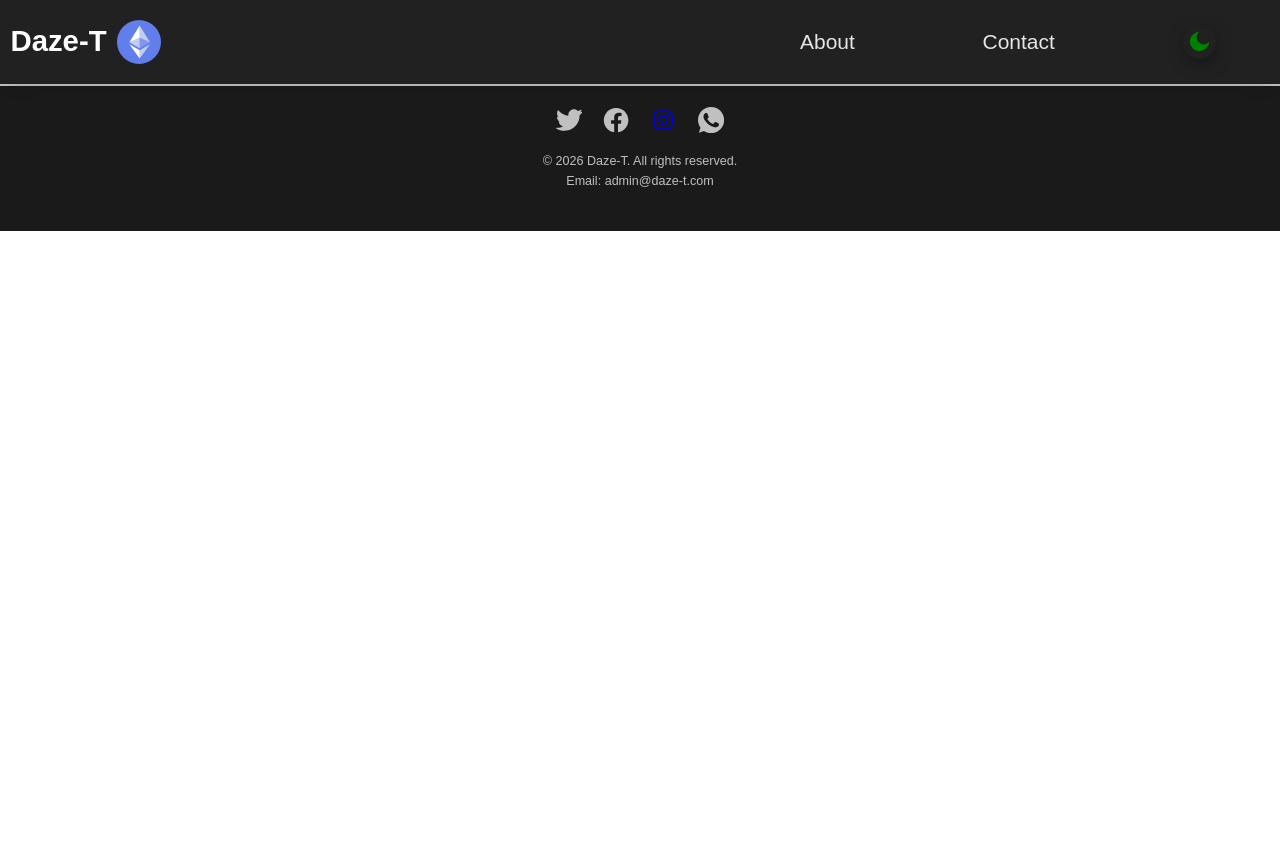
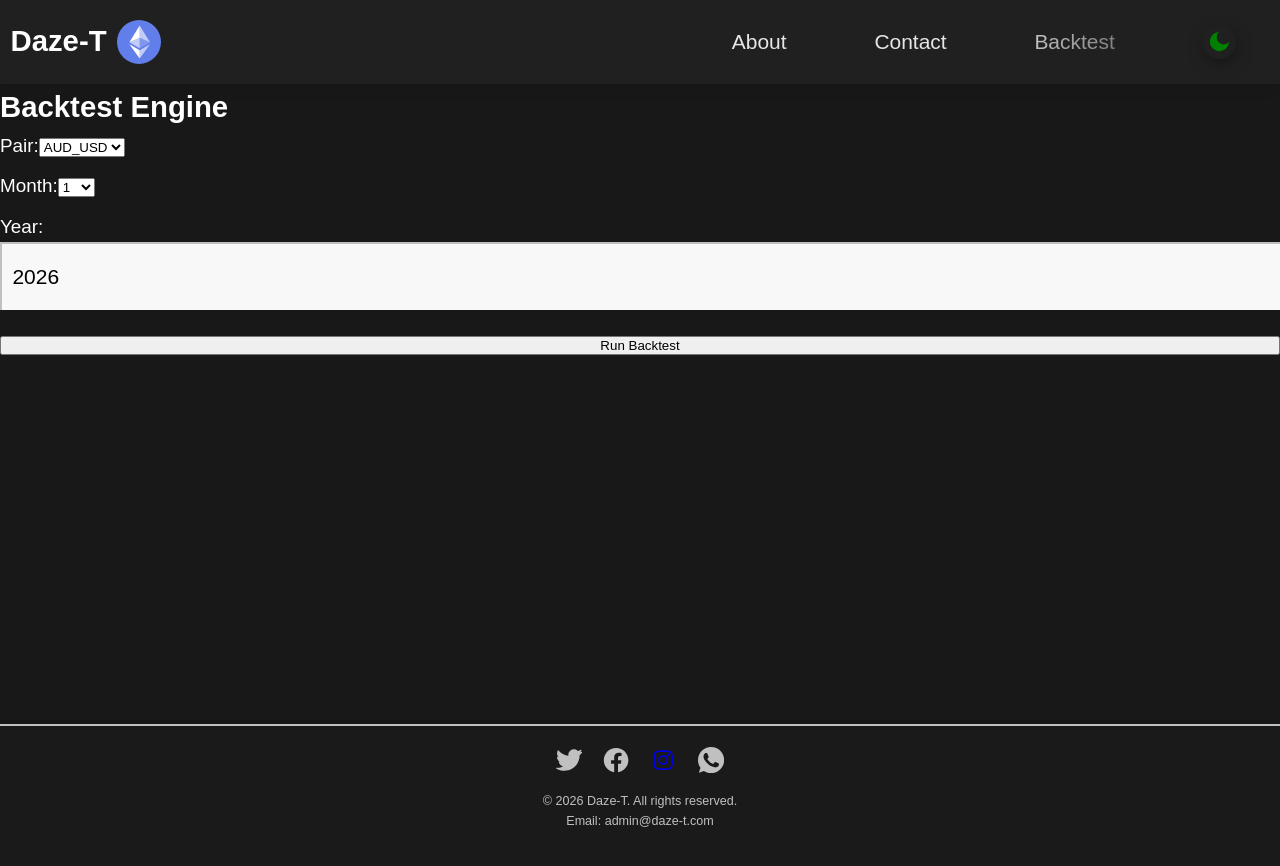
Before and after one commit to davidkiama/Daze-T, a React (Create React App) app: page /backtest in a window 1280 px wide. Shown: the top 866 px of the page. Before the commit the page ends 800 px from the top, so only its background shows below. Built offline with nearby package versions, Linux system fonts and the light colour scheme.

Commit message:
Added a backtest page

```diff
--- a/src/App.js
+++ b/src/App.js
@@ -6,6 +6,7 @@ import Footer from "./components/Footer/Footer";
 
 import Home from "./components/Pages/Home";
 import Contact from "./components/Pages/Contact";
+import Backtest from "./components/Pages/Backtest";
 import PaymentStatus from "./components/Pages/PaymentStatus";
 import Success from "./components/Success";
 
@@ -65,6 +66,14 @@ function App() {
               Contact
             </NavLink>
 
+            <NavLink
+              to="/backtest"
+              className={`${darkMode ? "dark-3" : ""} nav__item`}
+              onClick={() => setDisplayMenu(false)}
+            >
+              Backtest
+            </NavLink>
+
             <div className="icon icon-bg" onClick={switchTheme}>
               <svg className="icon--theme" style={styles.headerIcons}>
                 <use xlinkHref="/img/sprite.svg#moon-svgrepo-com"></use>
@@ -92,6 +101,7 @@ function App() {
         <Routes>
           <Route path="/" exact element={<Home darkMode={darkMode} />} />
           <Route path="/contact" element={<Contact darkMode={darkMode} />} />
+          <Route path="/backtest" element={<Backtest darkMode={darkMode} />} />
           <Route path="/pay/:paymentId" element={<PaymentStatus darkMode={darkMode} />} />
           <Route path="/success" element={<Success darkMode={darkMode} />} />
         </Routes>
--- /dev/null
+++ b/src/components/Pages/Backtest.js
@@ -0,0 +1,122 @@
+import React, { useState } from "react";
+
+function Backtest({ darkMode }) {
+  const [formData, setFormData] = useState({
+    instrument: "AUD_USD",
+    month: "1",
+    year: "2026",
+  });
+
+  const [status, setStatus] = useState({ type: "", msg: "" });
+  const [loading, setLoading] = useState(false);
+
+  const handleChange = (e) => {
+    setFormData({ ...formData, [e.target.name]: e.target.value });
+  };
+
+  const handleSubmit = async (e) => {
+    e.preventDefault();
+    setLoading(true);
+    setStatus({ type: "", msg: "Pulling data and generating report..." });
+
+    try {
+      // Point this to your Flask backend URL
+      const response = await fetch("http://localhost:8080/api/run-backtest", {
+        method: "POST",
+        headers: { "Content-Type": "application/json" },
+        body: JSON.stringify(formData),
+      });
+
+      if (!response.ok) throw new Error("Failed to generate report");
+
+      // Handle the binary Excel file response
+      const blob = await response.blob();
+      const downloadUrl = window.URL.createObjectURL(blob);
+      const link = document.createElement("a");
+      link.href = downloadUrl;
+      link.download = `${formData.instrument}_${formData.year}_${formData.month}_backtest.xlsx`;
+      document.body.appendChild(link);
+      link.click();
+      link.remove();
+
+      setStatus({ type: "success", msg: "Backtest complete! Downloading file..." });
+    } catch (error) {
+      console.error(error);
+      setStatus({ type: "error", msg: "An error occurred while running the backtest." });
+    } finally {
+      setLoading(false);
+    }
+  };
+
+  return (
+    <main className={`${darkMode ? "dark-2" : ""} main p-8`}>
+      <h1 className="text-2xl font-bold mb-4">Backtest Engine</h1>
+
+      <form onSubmit={handleSubmit} className="flex flex-col gap-4 max-w-md">
+        {/* Instrument Select */}
+        <label className="flex flex-col">
+          Pair:
+          <select
+            name="instrument"
+            value={formData.instrument}
+            onChange={handleChange}
+            className="p-2 border rounded"
+          >
+            <option value="AUD_USD">AUD_USD</option>
+            <option value="NZD_JPY">NZD_JPY</option>
+            <option value="EUR_USD">EUR_USD</option>
+            {/* Add more pairs based on your hardcoded strings [cite: 4] */}
+          </select>
+        </label>
+
+        {/* Month Select */}
+        <label className="flex flex-col">
+          Month:
+          <select
+            name="month"
+            value={formData.month}
+            onChange={handleChange}
+            className="p-2 border rounded"
+          >
+            {[...Array(12).keys()].map((m) => (
+              <option key={m + 1} value={m + 1}>
+                {m + 1}
+              </option>
+            ))}
+          </select>
+        </label>
+
+        {/* Year Input */}
+        <label className="flex flex-col">
+          Year:
+          <input
+            type="number"
+            name="year"
+            value={formData.year}
+            onChange={handleChange}
+            className="p-2 border rounded"
+          />
+        </label>
+
+        <button
+          type="submit"
+          disabled={loading}
+          className="bg-blue-600 text-white p-2 rounded hover:bg-blue-700 disabled:opacity-50"
+        >
+          {loading ? "Generating..." : "Run Backtest"}
+        </button>
+      </form>
+
+      {/* Status Messages */}
+      {status.msg && (
+        <div
+          className={`mt-4 p-2 rounded ${status.type === "error" ? "bg-red-100 text-red-800" : "bg-green-100 text-green-800"}`}
+        >
+          {status.msg}
+        </div>
+      )}
+    </main>
+  );
+}
+
+export default Backtest;
```
